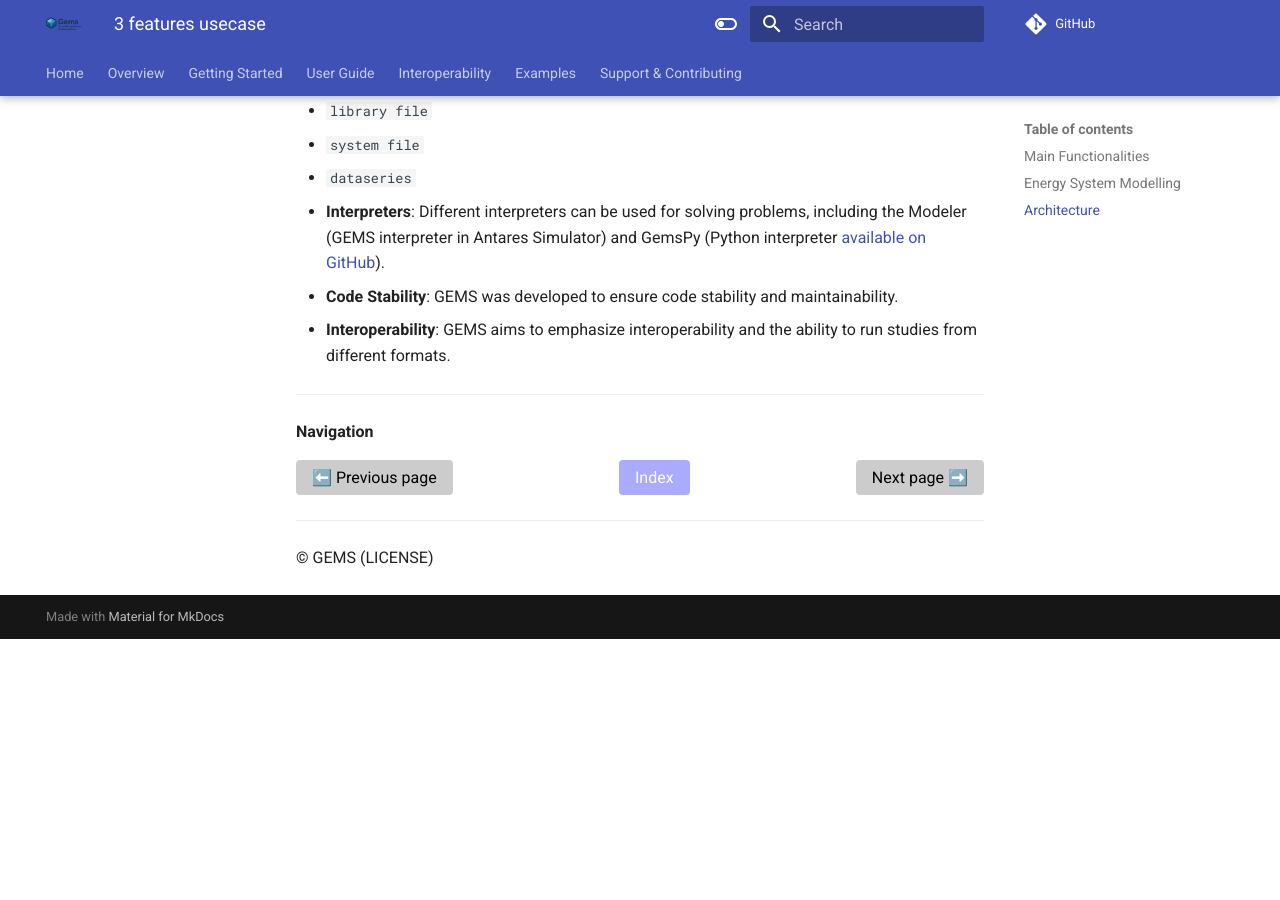
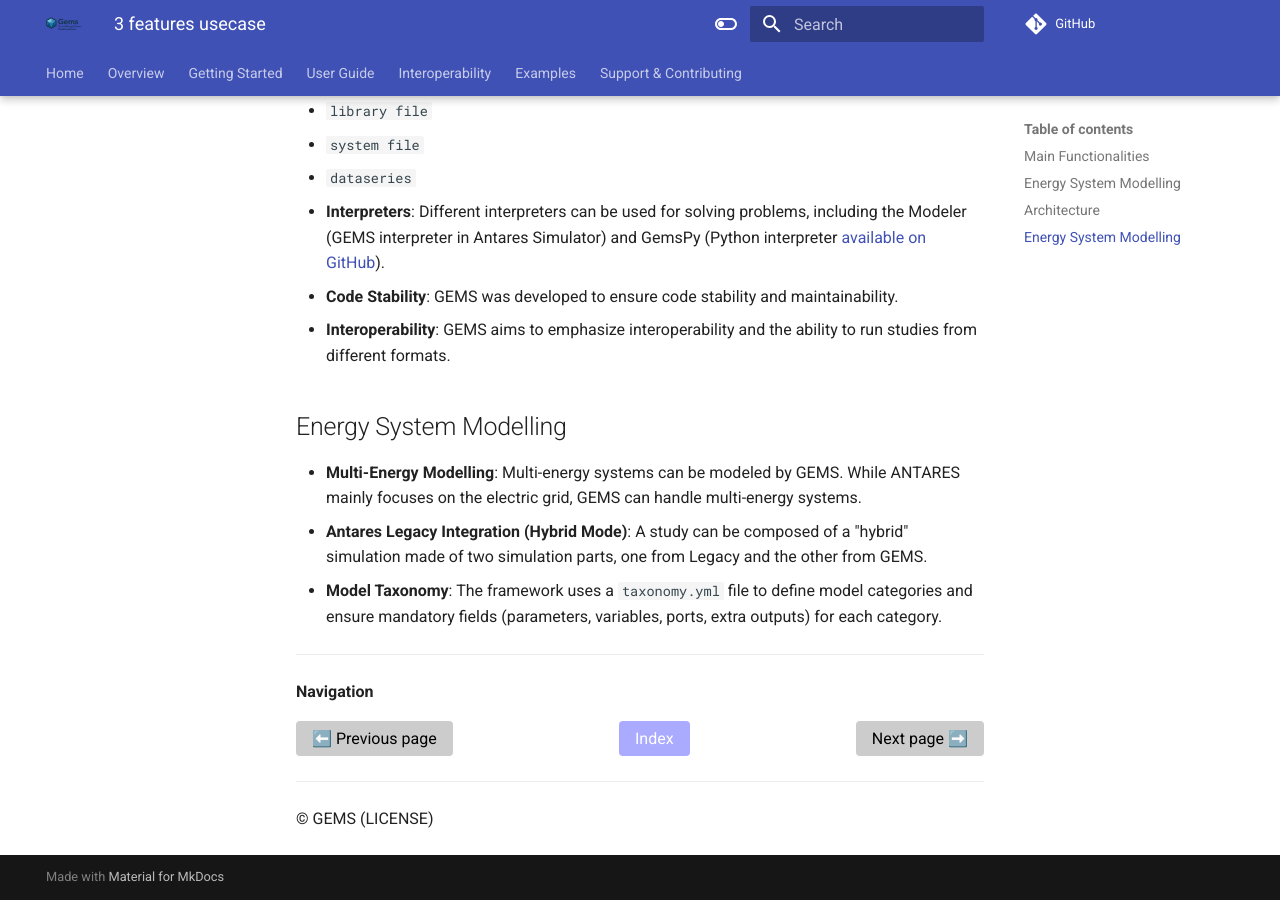
Before and after one commit to AntaresSimulatorTeam/GEMS, an MkDocs documentation site: the page built from doc/1_Overview/Concepts/3_features_usecase.md, in a window 1280 px wide and 900 px high, scrolled down 817 px. Built offline with MkDocs 1.6.1 and Material for MkDocs 9.7.7, drawn with Linux system fonts in a browser that asks for light colours; comment, search, counter and statistics services are not loaded; before the commit the page ends 1456 px from its top, so only the background shows below that.

Commit message:
displace this section at last

```diff
--- a/doc/1_Overview/Concepts/3_features_usecase.md
+++ b/doc/1_Overview/Concepts/3_features_usecase.md
@@ -31,6 +31,11 @@
 - **Code Stability**: GEMS was developed to ensure code stability and maintainability.
 - **Interoperability**: GEMS aims to emphasize interoperability and the ability to run studies from different formats.
 
+## Energy System Modelling
+
+- **Multi-Energy Modelling**: Multi-energy systems can be modeled by GEMS. While ANTARES mainly focuses on the electric grid, GEMS can handle multi-energy systems.
+- **Antares Legacy Integration (Hybrid Mode)**: A study can be composed of a "hybrid" simulation made of two simulation parts, one from Legacy and the other from GEMS.
+- **Model Taxonomy**: The framework uses a `taxonomy.yml` file to define model categories and ensure mandatory fields (parameters, variables, ports, extra outputs) for each category.
 ---
 
 **Navigation**
```
